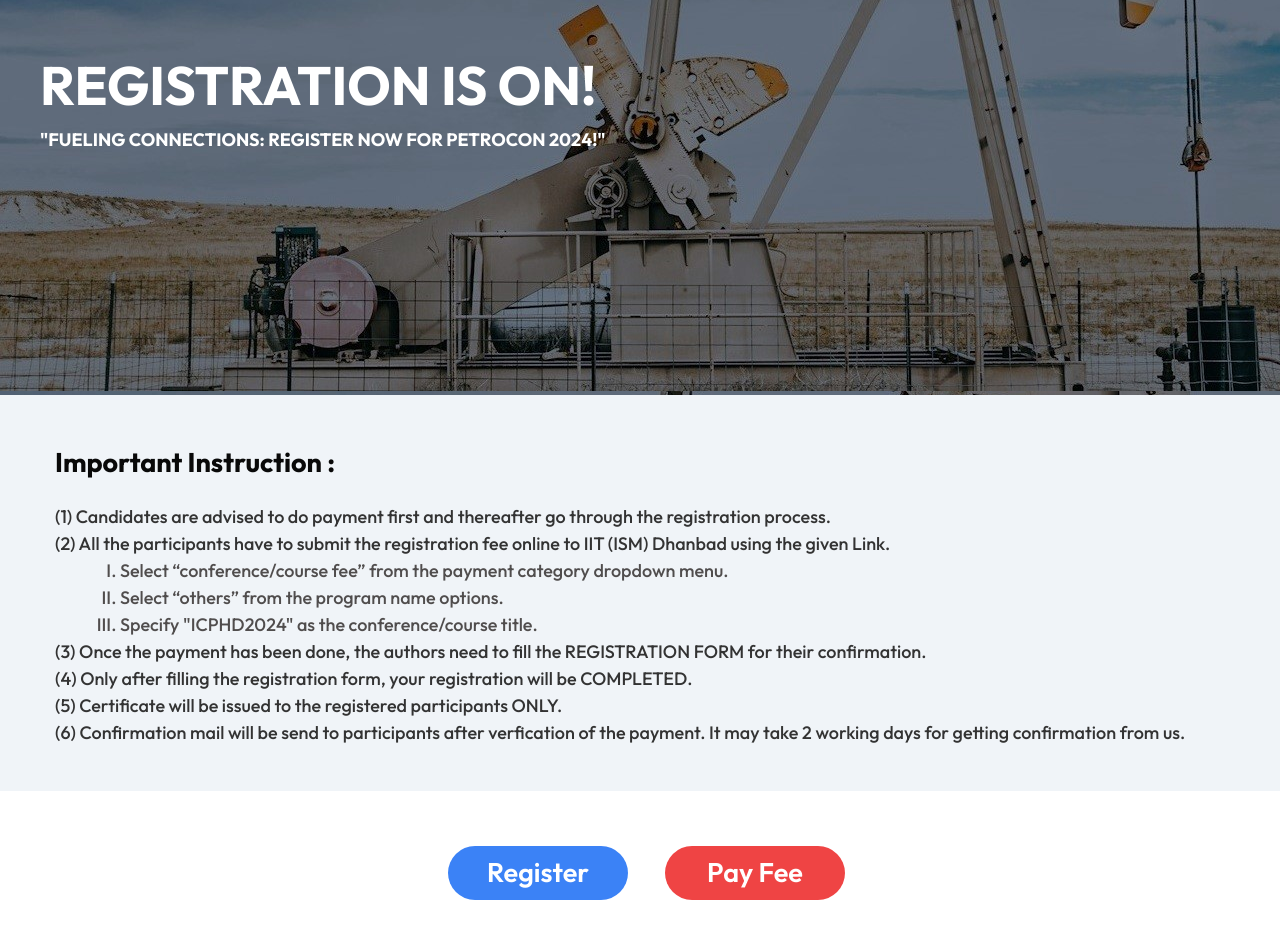
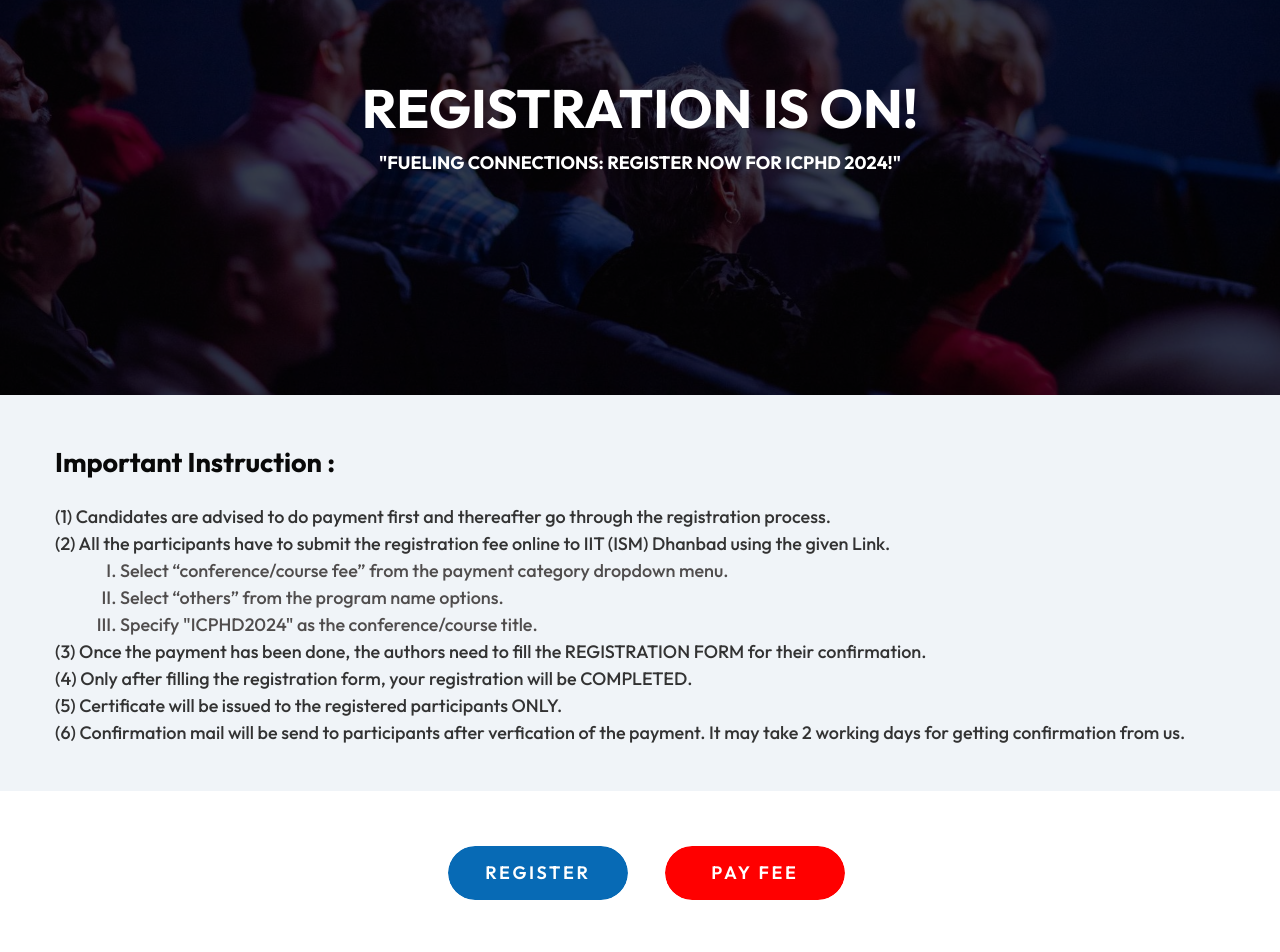
Before and after one commit to SanyogDg/ICPHD-IIT-ISM, a React (Create React App) app in the folder my-app/: page /registration in a window 1280 px wide. Shown: the part 260-1212 px from the top of the page. Built offline with nearby package versions, Linux system fonts and the light colour scheme.

Commit message:
Theme Background Updated

```diff
--- a/my-app/src/components/Registration/Registration.js
+++ b/my-app/src/components/Registration/Registration.js
@@ -22,7 +22,7 @@ function Registration() {
           <div className="reg-h">
             <div>
               <h1>Registration Is On!</h1>
-              <p>"Fueling Connections: Register Now for PetroCon 2024!"</p>
+              <p>"Fueling Connections: Register Now for ICPHD 2024!"</p>
             </div>
           </div>
         </div>
@@ -103,21 +103,17 @@ Dhanbad using the given Link.
               <strong>Bank Name & Branch:</strong> Canara Bank, IIT ISM
             </p> */}
             <a
-      className="my-[1rem] w-[10rem] h-[3rem] text-[1.5rem] font-semibold text-white bg-blue-500 rounded-[2rem] flex items-center justify-center hover:bg-blue-700 hover:scale-110"
+            className="my-[1rem] w-[10rem] h-[3rem] text-[1.5rem] font-semibold text-white rounded-[2rem] flex items-center justify-center animate-color-load"
             href="https://forms.gle/buhdgEMuuqzxA9Rq7"
-
             target="_blank"
             rel="noopener noreferrer"
           >
             Register
           </a>
-
-
         </div>
         <div className="payment-right">
           <a
-      className="my-[1rem] w-[10rem] h-[3rem] text-[1.5rem] font-semibold text-white bg-red-500 rounded-[2rem] flex items-center justify-center hover:bg-red-700 hover:scale-110"
-      // href="https://forms.gle/buhdgEMuuqzxA9Rq7"
+            className="my-[1rem] w-[10rem] h-[3rem] text-[1.5rem] font-semibold text-white rounded-[2rem] flex items-center justify-center animate-color-load payfee"
             href="https://eps.eshiksa.net/DirectFeesv3/IIT_Dhanbad/index"
             target="_blank"
             rel="noopener noreferrer"
--- a/my-app/src/components/Registration/registration.css
+++ b/my-app/src/components/Registration/registration.css
@@ -1,69 +1,59 @@
-section{
-    /* background: #556ea2; */
+section {
     height: 100vh;
     display: flex;
     flex-direction: column;
-    /* justify-content: center; */
-    /* align-items: center; */
 }
 
-.reg-h{
+.reg-h {
     height: 462px;
-    /* width: 100vw; */
     color: rgb(255, 255, 255);
     display: flex;
     align-items: center;
-    /* margin-top: 130px; */
+    justify-content: center; /* Center the content horizontally */
     text-transform: uppercase;
-    /* flex-direction: column; */
     font-weight: bold;
     color: white;
     padding: 40px;
     margin-bottom: 20px;
-
 }
 
-.reg-h h1{
-    /* top: -190px;
-    position: relative; */
+.reg-h h1 {
     font-weight: bold;
     font-size: 3rem;
+    text-align: center; /* Center the heading text */
+}
 
-}
-.reg-h p{
-    /* top: -190px;
-    position: relative; */
+.reg-h p {
     font-weight: bold;
     font-size: 1rem;
-
+    text-align: center; /* Center the paragraph text */
 }
 
-.reg-sub-h{
-    /* display: flex;
-    justify-content: center; */
+.reg-sub-h {
     margin: 10px;
     font-size: 1.5rem;
     font-weight: bold;
     color: rgb(9, 9, 9);
 }
 
-.reg-p{
+.reg-p {
     display: flex;
     flex-direction: column;
     padding: 10px;
     font-size: 1.3rem;
 }
 
-.reg-container{
+.reg-container {
     padding: 15px;
     margin: 0 30px;
     margin-top: 22px;
 }
-.reg-hz-line{
+
+.reg-hz-line {
     border: 0.4px solid black;
 }
-.reg-payment-container{
-    /* margin: 0 30px; */
+
+.reg-payment-container {
     margin-top: 20px;
     display: flex;
     justify-content: center;
@@ -71,39 +61,51 @@ section{
     background: #ffffff;
     color: rgb(0, 0, 0);
 }
-.payment-left{
-    /* width: 50%; */
+
+.payment-left {
     font-size: 1.3rem;
     padding: 25px;
-    /* margin: 0 24px;
-    min-width: 460px; */
 }
-.payment-left p{
+
+.payment-left p {
     padding: 4px;
 }
-/* .payment-right img{
-    width: 34%;
-    margin-left: 180px;
-} */
+
 .payment-right {
-    /* width: 50%; */
-    padding:0 12px;
+    padding: 0 12px;
     display: flex;
     justify-content: center;
     align-items: center;
-    /* margin-left: 20px;
-    max-width: 260px; */
 }
 
-.wrapper{
-  background-image: url("../../images/colton-sturgeon-f7ADPPOG_EQ-unsplash.jpg") ;
-  /* opacity: .6; */
-  height: 70vh;
-  /* background :  linear-gradient(rgb(12 40 77), rgb(121 120 125 / 70%));  */
-  max-height: 527px;
-  /* max-width: 1512px; */
+.wrapper {
+    background-image: url("../../images/regis-bg.jpg");
+    height: 70vh;
+    max-height: 527px;
+    display: flex;
+    justify-content: center; /* Center the content horizontally */
+    align-items: center; /* Center the content vertically */
+    position: relative;
+    background-size: cover;
+}
 
+.wrapper::before {
+    content: "";
+    position: absolute;
+    top: 0;
+    left: 0;
+    width: 100%;
+    height: 100%;
+    background: inherit;
+    filter: brightness(0.3);
+    z-index: 1;
 }
+
+.wrapper > .reg-h {
+    position: relative;
+    z-index: 2;
+}
+
     .respcss{
         /* width: 100%; */
         min-width: 460px;
@@ -187,8 +189,63 @@ section{
     width: 140px;
 }
 
+/* Animations on Buttons */
 
+.animate-color-load {
+    /* display: inline-block; */
+    padding: 0.75rem 1.25rem;
+    border-radius: 10rem;
+    color: #fff;
+    text-align: center;
+    text-transform: uppercase;
+    font-size: 1rem;
+    letter-spacing: 0.15rem;
+    transition: all 0.3s;
+    position: relative;
+    overflow: hidden;
+    z-index: 1;
+  }
 
+  .animate-color-load::after {
+    content: '';
+    position: absolute;
+    bottom: 0;
+    left: 0;
+    width: 100%;
+    height: 100%;
+    background-color: rgb(7, 106, 181);;
+    border-radius: 10rem;
+    z-index: -2;
+  }
+
+  .animate-color-load::before {
+    content: '';
+    position: absolute;
+    bottom: 0;
+    left: 0;
+    width: 0%;
+    height: 100%;
+    background-color:  rgb(0, 60, 109);;
+    transition: all 0.3s;
+    border-radius: 10rem;
+    z-index: -1;
+  }
+
+  .animate-color-load:hover {
+    color: #fff;
+  }
+
+  .animate-color-load:hover::before {
+    width: 100%;
+  }
+
+  .payfee::after{
+    background-color: red;
+  }
+
+  .payfee::before{
+    background-color: rgb(198, 9, 9);
+  }
 
 
 @media(max-width:550px){
--- a/my-app/src/components/homeRegImg.js
+++ b/my-app/src/components/homeRegImg.js
@@ -20,8 +20,8 @@ export default function homeImg() {
                     </div> */}
 
                     <div className='flex align-center justify-center p-4 respB'>
-                        <button className="my-[1rem] w-[10rem] h-[3rem] text-[1.5rem] font-semibold text-white bg-blue-500 rounded-[2rem] hover:bg-blue-700  hover:scale-110" onClick={openPDF}>Brochure</button>
-                        <Link to={"/registration"}> <button className="my-[1rem] mx-[1rem] w-[10rem] h-[3rem] text-[1.5rem] font-semibold text-white bg-blue-500 rounded-[2rem] hover:bg-blue-700  hover:scale-110">Register</button> </Link>
+                        <button className="my-[1rem] w-[10rem] h-[3rem] text-[1.5rem] font-semibold text-white bg-blue-500 rounded-[2rem]    animate-color-load" onClick={openPDF}>Brochure</button>
+                        <Link to={"/registration"}> <button className="my-[1rem] mx-[1rem] w-[10rem] h-[3rem] text-[1.5rem] font-semibold text-white bg-blue-500 rounded-[2rem]   animate-color-load">Register</button> </Link>
                     </div>
 
 
--- a/my-app/src/components/homeregimg.css
+++ b/my-app/src/components/homeregimg.css
@@ -29,3 +29,51 @@
     /* padding-left: 10px; */
     /* padding-right: 10px; */
 }
+
+.animate-color-load {
+    /* display: inline-block; */
+    padding: 0.75rem 1.25rem;
+    border-radius: 10rem;
+    color: #fff;
+    text-align: center;
+    text-transform: uppercase;
+    font-size: 1rem;
+    letter-spacing: 0.15rem;
+    transition: all 0.3s;
+    position: relative;
+    overflow: hidden;
+    z-index: 1;
+  }
+
+  .animate-color-load::after {
+    content: '';
+    position: absolute;
+    bottom: 0;
+    left: 0;
+    width: 100%;
+    height: 100%;
+    background-color: rgb(67 67 255 / 85%);
+    border-radius: 10rem;
+    z-index: -2;
+  }
+
+  .animate-color-load::before {
+    content: '';
+    position: absolute;
+    bottom: 0;
+    left: 0;
+    width: 0%;
+    height: 100%;
+    background-color:  rgb(0, 60, 109);;
+    transition: all 0.3s;
+    border-radius: 10rem;
+    z-index: -1;
+  }
+
+  .animate-color-load:hover {
+    color: #fff;
+  }
+
+  .animate-color-load:hover::before {
+    width: 100%;
+  }
```
Also changed, not shown: my-app/src/images/regis-bg.jpg (added). Lines whose indentation alone changed are shown as unchanged.
